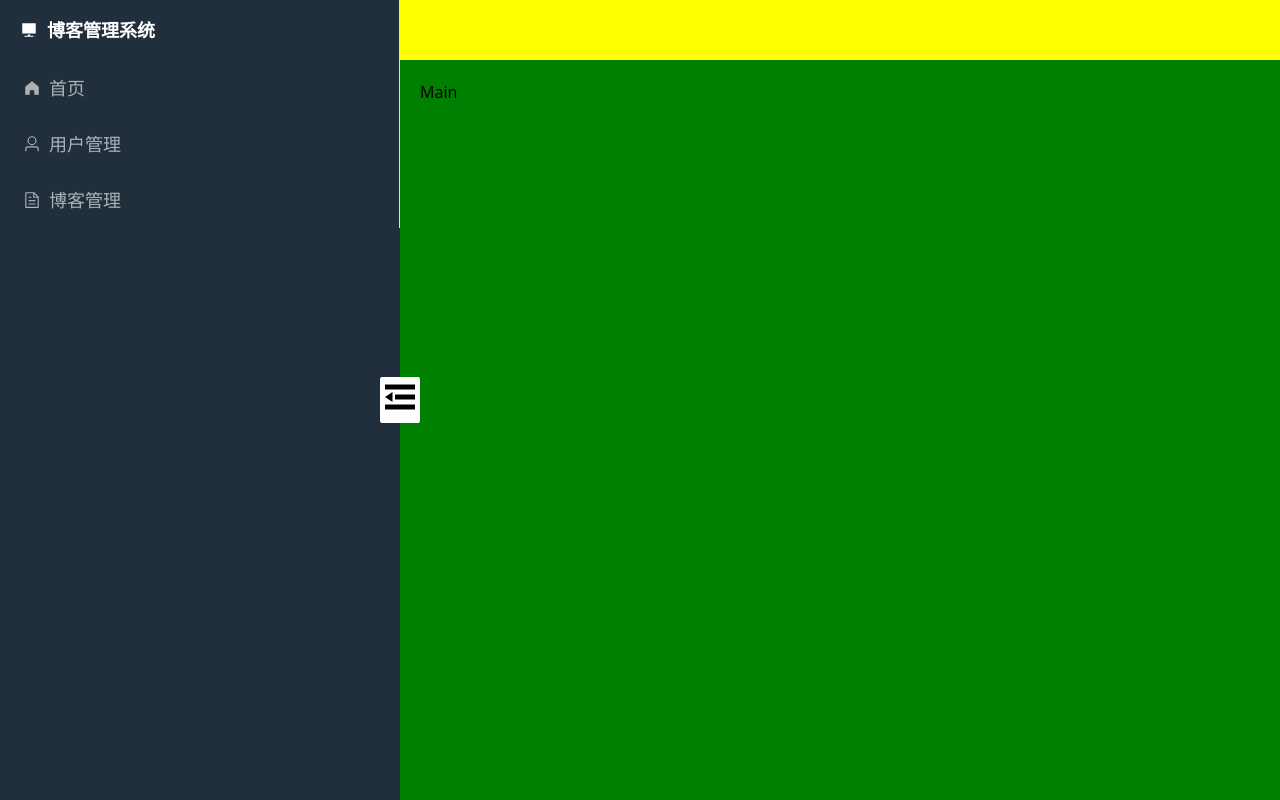
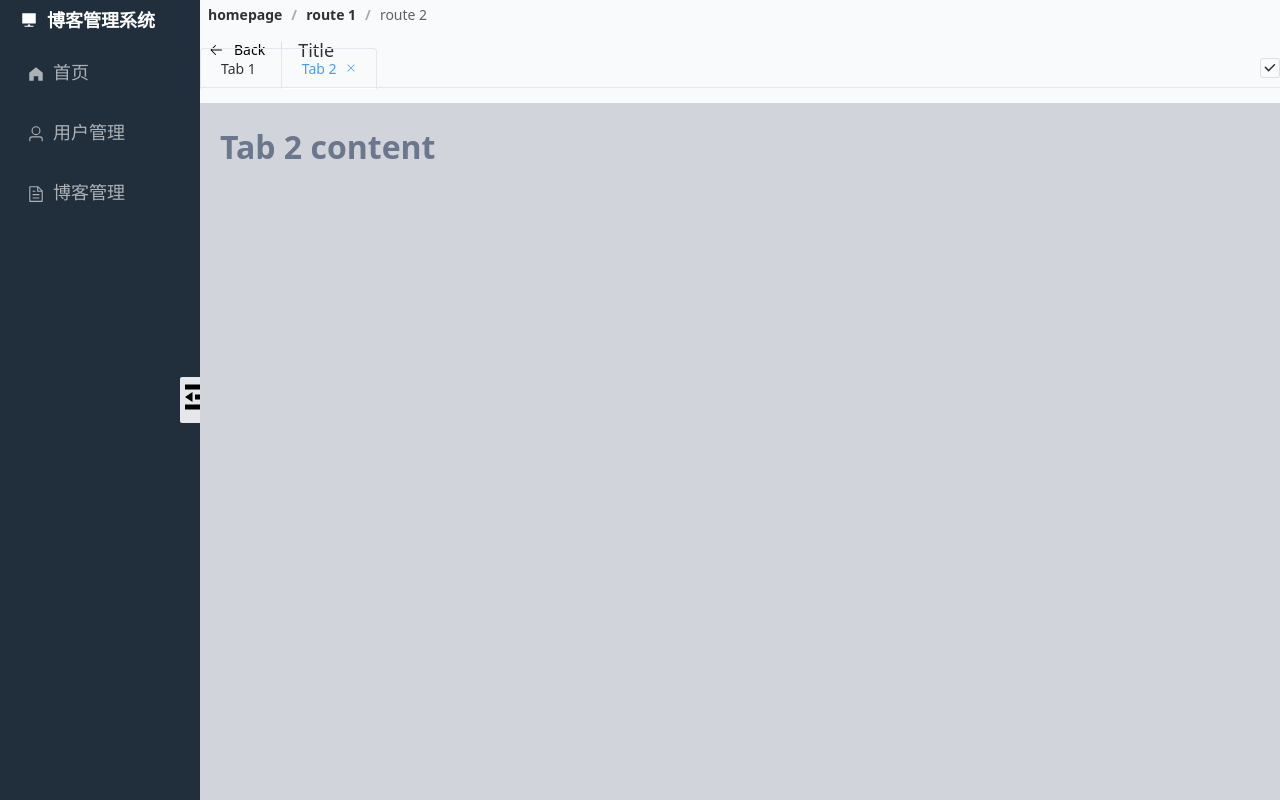
Before and after one commit to lrz6666/personal-blog, a Vue app: page / in a window 1280 px wide. Built offline with nearby package versions, Linux system fonts and the light colour scheme; the HTML template or start-up script is replaced by a standard one.

Commit message:
finish mainContent component,headNav component.

```diff
--- a/src/App.vue
+++ b/src/App.vue
@@ -1,13 +1,12 @@
 <template>
-  <div class="common-layout ">
+  <div class="common-layout min-h-screen min-w-full">
     <el-container class="baseLayout">
-        <sideMenu/>
-      <el-container>
-        <el-header height="60px" style="background-color: yellow;">
+      <sideMenu />
+      <el-container class="flex flex-col">
+        <headNav ></headNav>
+        <mainContent ></mainContent>
+      </el-container>
 
-        </el-header>
-        <el-main style="background-color: green;">Main</el-main>
-      </el-container>
     </el-container>
   </div>
 </template>
@@ -15,7 +14,8 @@
 
 <script setup lang="ts">
 import sideMenu from './components/sideMenu/sideMenu.vue';
-
+import headNav from './components/headNav/headNav.vue';
+import mainContent from './components/mainContent/mainContent.vue';
 </script>
 
 <style scoped>
--- /dev/null
+++ b/src/components/headNav/headNav.vue
@@ -0,0 +1,24 @@
+<template>
+    <el-page-header className="md:h-[5%] md:p-[0.5rem] bg-gray-50 lg:block hidden">
+    <template #breadcrumb>
+      <el-breadcrumb separator="/">
+        <el-breadcrumb-item :to="{ path: './page-header.html' }">
+          homepage
+        </el-breadcrumb-item>
+        <el-breadcrumb-item
+          ><a href="./page-header.html">route 1</a></el-breadcrumb-item
+        >
+        <el-breadcrumb-item>route 2</el-breadcrumb-item>
+      </el-breadcrumb>
+    </template>
+    <template #content>
+      <span class="text-large font-600 mr-3"> Title </span>
+    </template>
+  </el-page-header>
+</template>
+
+<script setup lang="ts">
+
+</script>
+
+<style scoped></style>
--- /dev/null
+++ b/src/components/mainContent/mainContent.vue
@@ -0,0 +1,85 @@
+<template>
+    <div className="h-[95%] pt-[0.5rem] bg-gray-50 ">
+    <el-tabs
+    v-model="editableTabsValue"
+    type="card"
+    class="demo-tabs  h-full"
+    editable
+    @edit="handleTabsEdit"
+
+  >
+    <template #add-icon >
+      <el-icon ><Select /></el-icon>
+    </template>
+    <el-tab-pane
+      v-for="item in editableTabs"
+      :key="item.name"
+      :label="item.title"
+      :name="item.name"
+      class="p-5  demo-tabs bg-gray-300 h-full"
+    >
+      {{ item.content }}
+    </el-tab-pane>
+  </el-tabs>
+    </div>
+</template>
+
+<script lang="ts" setup>
+import { ref } from 'vue'
+import { Select } from '@element-plus/icons-vue'
+import type { TabPaneName } from 'element-plus'
+
+let tabIndex = 2
+const editableTabsValue = ref('2')
+const editableTabs = ref([
+  {
+    title: 'Tab 1',
+    name: '1',
+    content: 'Tab 1 content',
+  },
+  {
+    title: 'Tab 2',
+    name: '2',
+    content: 'Tab 2 content',
+  },
+])
+
+const handleTabsEdit = (
+  targetName: TabPaneName | undefined,
+  action: 'remove' | 'add'
+) => {
+  if (action === 'add') {
+    const newTabName = `${++tabIndex}`
+    editableTabs.value.push({
+      title: 'New Tab',
+      name: newTabName,
+      content: 'New Tab content',
+    })
+    editableTabsValue.value = newTabName
+  } else if (action === 'remove') {
+    const tabs = editableTabs.value
+    let activeName = editableTabsValue.value
+    if (activeName === targetName) {
+      tabs.forEach((tab, index) => {
+        if (tab.name === targetName) {
+          const nextTab = tabs[index + 1] || tabs[index - 1]
+          if (nextTab) {
+            activeName = nextTab.name
+          }
+        }
+      })
+    }
+
+    editableTabsValue.value = activeName
+    editableTabs.value = tabs.filter((tab) => tab.name !== targetName)
+  }
+}
+</script>
+
+<style>
+.demo-tabs > .el-tabs__content {
+  color: #6b778c;
+  font-size: 32px;
+  font-weight: 600;
+}
+</style>
--- a/src/components/sideMenu/sideMenu.vue
+++ b/src/components/sideMenu/sideMenu.vue
@@ -1,41 +1,41 @@
 <template>
-    <div className=" relative bg-[#212f3d]">
-        <el-aside  width="400px">
-            <el-menu :collapse="!showText" class="main-aside-menu h-full" >
-                <el-header  class="aside-header" height="60px">
+    <div className=" relative bg-[#212f3d] ">
+            <el-aside :style="{width: showText ? '200px' : '64px'}" className="transition-all duration-300 overflow-hidden flex flex-col h-full">
+                <el-header class="aside-header h-[5%]" >
                     <el-icon>
                         <Platform />
                     </el-icon>
                     <span v-show="showText" className="whitespace-nowrap">&ensp;博客管理系统</span>
                 </el-header>
-                <el-menu-item index="1" class="el-menu-item">
+                <el-menu class="main-aside-menu h-[95%]">
+                    <el-menu-item index="1" class="el-menu-item m-[0.25rem]" >
                         <el-icon>
                             <HomeFilled />
                         </el-icon>
                         <template #title>
-                        <span >首页</span>
+                            <span v-show="showText">首页</span>
                         </template>
                     </el-menu-item>
-                <el-menu-item index="2" class="el-menu-item">
+                    <el-menu-item index="2" class="el-menu-item m-[0.25rem]" >
                         <el-icon>
                             <User />
                         </el-icon>
                         <template #title>
-                        <span >用户管理</span>
+                            <span v-show="showText">用户管理</span>
                         </template>
                     </el-menu-item>
-                <el-menu-item index="3" class="el-menu-item">
-                    <el-icon>
+                    <el-menu-item index="3" class="el-menu-item m-[0.25rem]" >
+                        <el-icon >
                             <Document />
                         </el-icon>
                         <template #title>
-                        <span >博客管理</span>
+                            <span v-show="showText">博客管理</span>
                         </template>
                     </el-menu-item>
                 </el-menu>
             </el-aside>
-        <div className=" absolute top-1/2 -translate-y-1/2 -right-0 translate-x-1/2 bg-white rounded-sm "
-            @click="showText =!showText">
+        <div className=" absolute top-1/2 -translate-y-1/2 -right-0 translate-x-1/2 bg-gray-200 rounded-sm cursor-pointer"
+            @click="showText = !showText">
             <el-icon size="40px" color='black' v-show="showText">
                 <Fold />
             </el-icon>
@@ -62,11 +62,17 @@ const asideWidth = ref('')
 
 .main-aside-menu {
     background-color: #212f3d;
+    border: 0;
 }
 
 .el-menu-item {
+    display: block;
     color: #acb1b6;
     font-size: 18px;
+    border-radius: 0.5rem;
+
+
+
 }
 
 .main-aside-menu .el-menu-item.is-active {
@@ -88,4 +94,5 @@ const asideWidth = ref('')
     background-color: #212f3d;
     color: white;
 }
+
 </style>
--- a/src/main.ts
+++ b/src/main.ts
@@ -1,8 +1,8 @@
 import { createApp } from 'vue'
 import 'element-plus/dist/index.css'
 import App from './App.vue'
+import * as ElementPlusIconsVue from '@element-plus/icons-vue'
 import "./assets/main.css"
-import * as ElementPlusIconsVue from '@element-plus/icons-vue'
 
 const app = createApp(App)
 
```
Also changed, not shown: components.d.ts (+7 -5 lines). Lines whose indentation alone changed are shown as unchanged.
